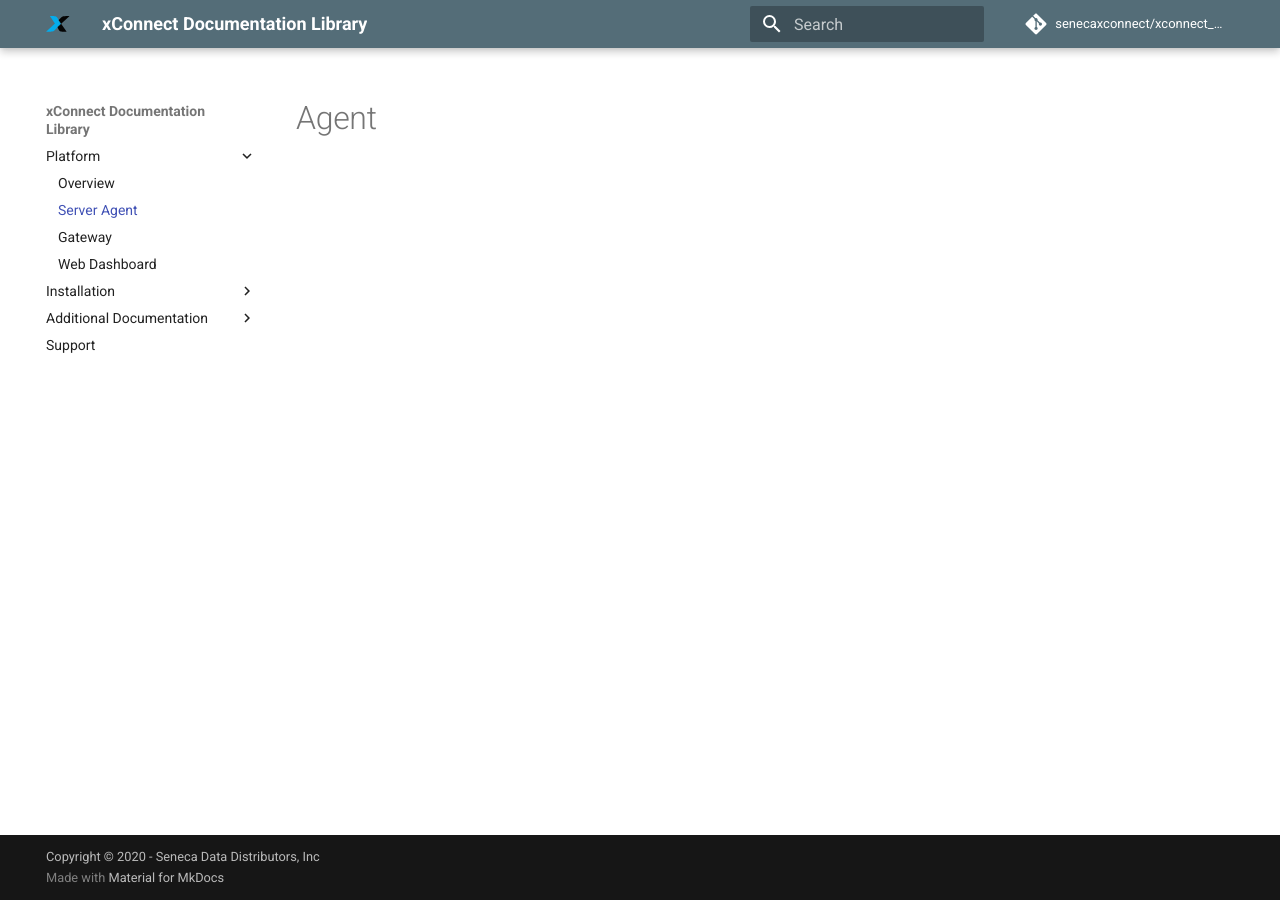
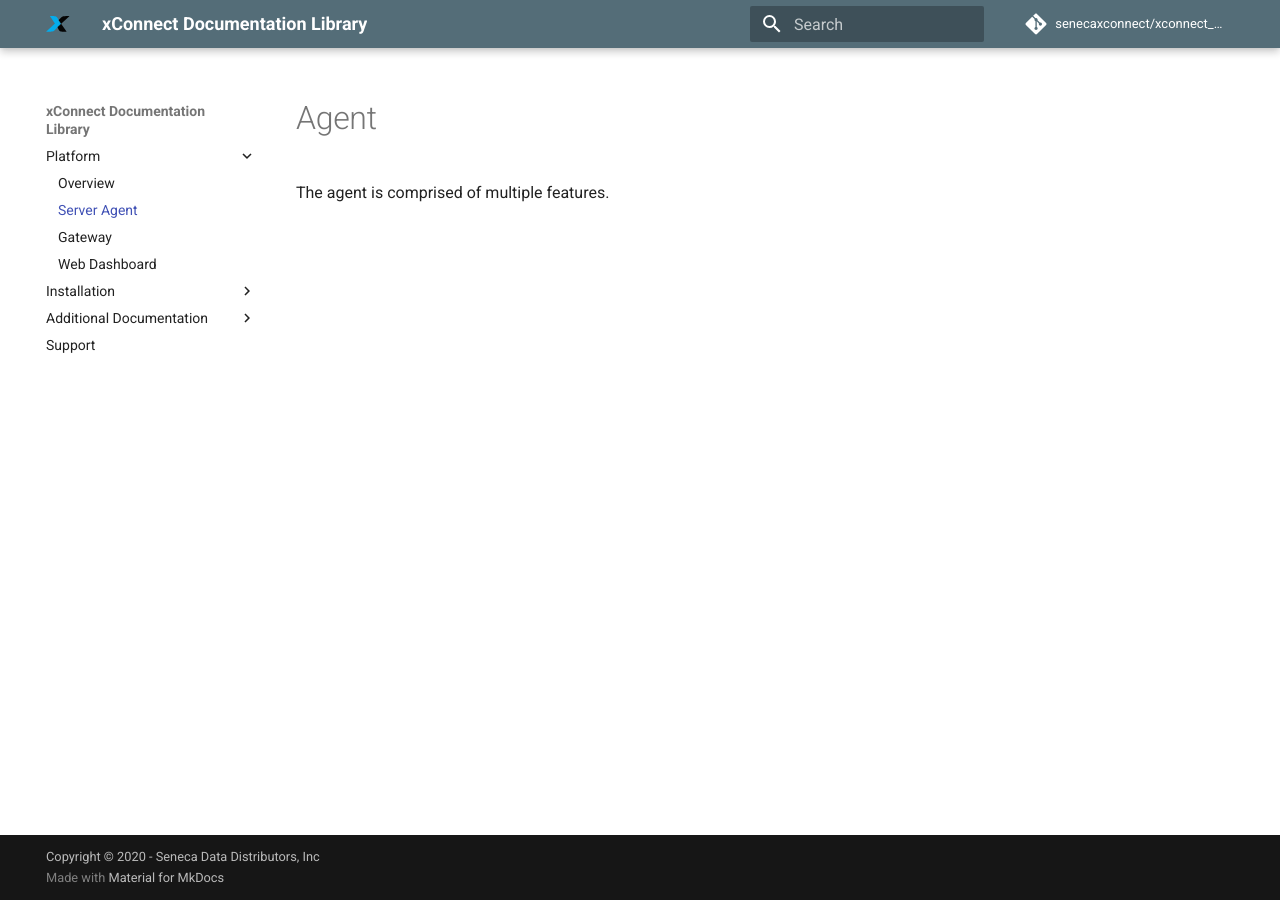
Before and after one commit to senecaxconnect/xconnect_docs, an MkDocs documentation site: the page built from docs/Agent.md, in a window 1280 px wide. Built offline with MkDocs 1.6.1 and Material for MkDocs 9.7.7, drawn with Linux system fonts in a browser that asks for light colours; comment, search, counter and statistics services are not loaded.

Commit message:
Updated Agent.md

```diff
--- a/docs/Agent.md
+++ b/docs/Agent.md
@@ -1 +1,3 @@
 # Agent
+
+The agent is comprised of multiple features.
```
